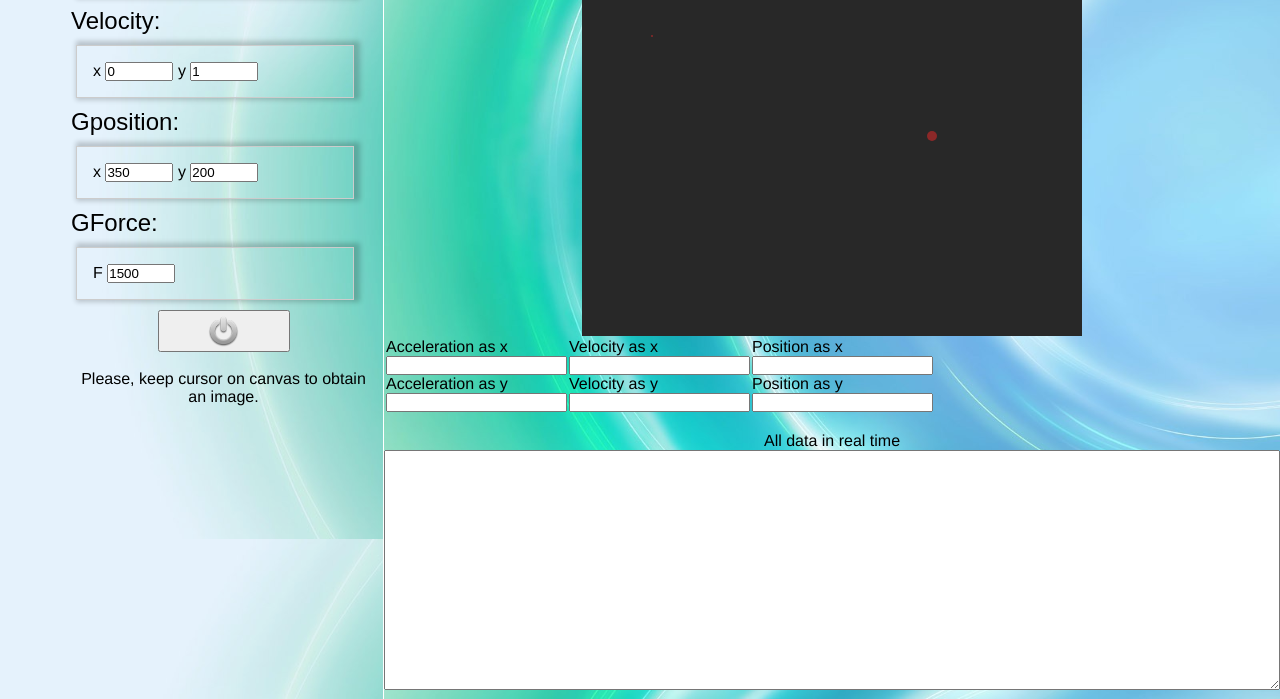
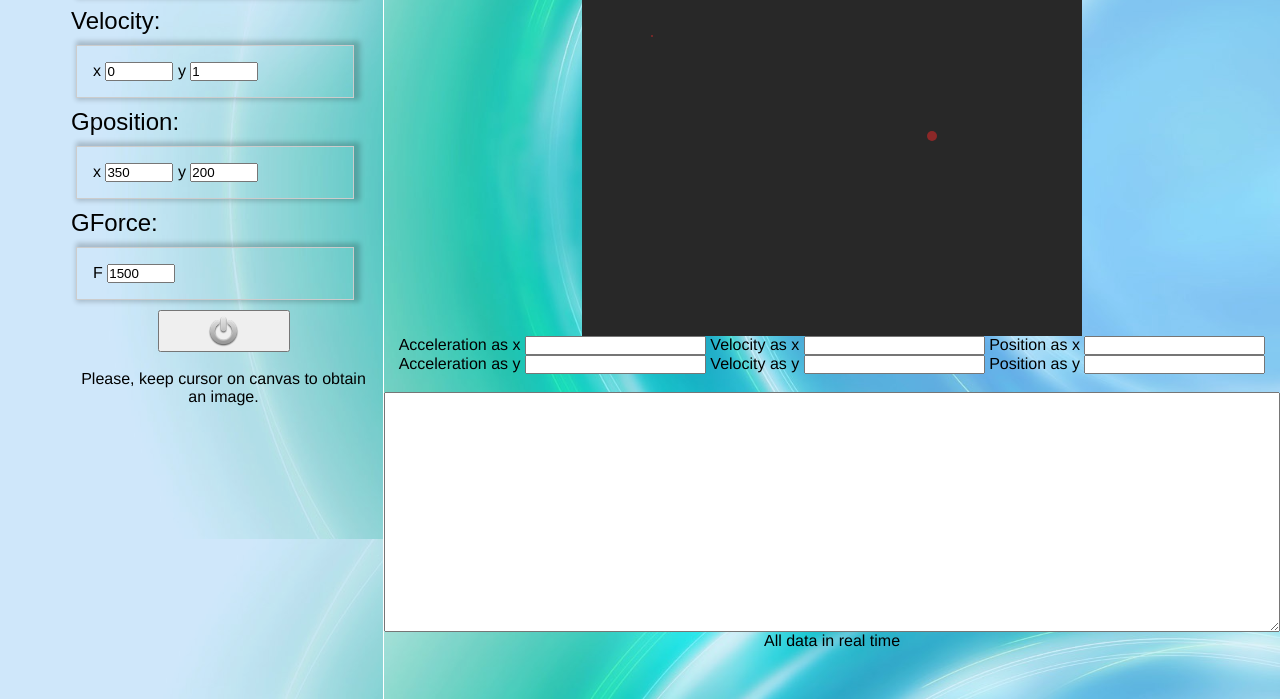
Before and after one commit to IGolovach/GravSmltr, a plain HTML site: page RKutte_simple.html in a window 1280 px wide. Shown: the part 261-960 px from the top of the page. Drawn offline with Linux system fonts and the light colour scheme.

Commit message:
Changed data block

```diff
--- a/RKutte_simple.html
+++ b/RKutte_simple.html
@@ -85,28 +85,23 @@
 		</td>
 	</tr>
 	</table>
-	<p class="shadowtext" align="center">Simple R-Kutte method</p>
-	<canvas id="rk4" width="500em" height="400em"></canvas>
-	<table class="data">
-	<tr>
-		<td>
-			<p>Acceleration as x</p> <input type="text" id="feedbackAccX" value="" /><br>
-			<p>Acceleration as y</p><input type="text" id="feedbackAccY" value="" /><br>
-		</td>
-		<td>
-			<p>Velocity as x</p> <input type="text" id="feedbackVelocityIaddX" value="" /><br>
-			<p>Velocity as y</p> <input type="text" id="feedbackVelocityIaddY" value="" /><br>
-		</td>
-		<td>
-			<p>Position as x</p> <input type="text" id="feedbackPositionIaddX" value="" /><br>
-			<p>Position as y</p> <input type="text" id="feedbackPositionIaddY" value="" /><br>
-		</td>
-	</tr>
-	</table>
-	<br>
-	<p>All data in real time</p>
-	<textarea id="bugaga" cols="150" rows="20"/></textarea>
-	<br>
+	<div class="data">
+		<p class="shadowtext" align="center">Simple R-Kutte method</p>
+		<canvas id="rk4" width="500em" height="400em"></canvas>
+		<br>
+		<div class="">
+				Acceleration as x <input type="text" id="feedbackAccX" value="" readonly/>
+				Velocity as x <input type="text" id="feedbackVelocityIaddX" value="" readonly/>
+				Position as x <input type="text" id="feedbackPositionIaddX" value="" readonly/><br>
+
+				Acceleration as y <input type="text" id="feedbackAccY" value="" readonly/>
+				Velocity as y <input type="text" id="feedbackVelocityIaddY" value="" readonly/>
+				Position as y <input type="text" id="feedbackPositionIaddY" value="" readonly/><br>
+		</div>
+		<br>
+		<textarea id="bugaga" readonly></textarea>
+		<p>All data in real time</p>
+	</div>
 	<script>
 function updateData(){
 position_x=parseInt($("#position_x").val());
```
Also changed, not shown: RKutte_loop.html (+17 -22 lines), Verlet_simple.html (+17 -22 lines), eiler_simple.html (+18 -23 lines).
